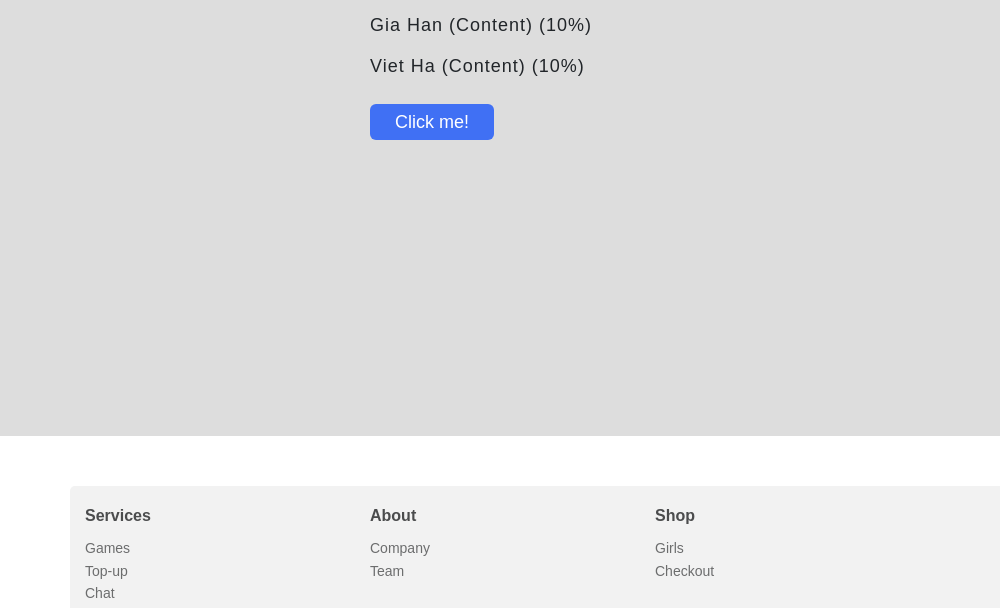
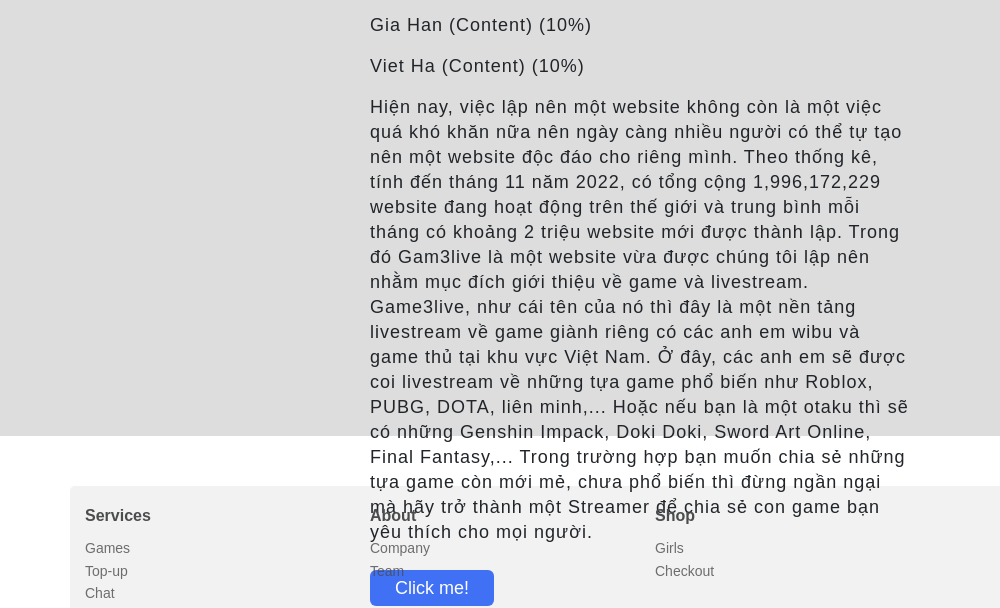
Before and after one commit to KhaiTony07/Gem3live, a plain HTML site: page about.html in a window 1280 px wide. Shown: the part 504-1112 px from the top of the page, 0-1000 px from the left. Drawn offline with nearby package versions, Linux system fonts and the light colour scheme; a script that the page names is missing.

Commit message:
Update about.html

```diff
--- a/about.html
+++ b/about.html
@@ -38,6 +38,8 @@
               <p>Nguyen Nguyen Nguyen (Artist) (20%)</p>
               <p>Gia Han (Content) (10%)</p>
               <p>Viet Ha (Content) (10%)</p>
+              <p>Hiện nay, việc lập nên một website không còn là một việc quá khó khăn nữa nên ngày càng nhiều người có thể tự tạo nên một website độc đáo cho riêng mình. Theo thống kê, tính đến tháng 11 năm 2022, có tổng cộng 1,996,172,229 website đang hoạt động trên thế giới và trung bình mỗi tháng có khoảng 2 triệu website mới được thành lập. Trong đó Gam3live là một website vừa được chúng tôi lập nên nhằm mục đích giới thiệu về game và livestream. Game3live, như cái tên của nó thì đây là một nền tảng livestream về game giành riêng có các anh em wibu và game thủ tại khu vực Việt Nam. Ở đây, các anh em sẽ được coi livestream về những tựa game phổ biến như Roblox, PUBG, DOTA, liên minh,... Hoặc nếu bạn là một otaku thì sẽ có những Genshin Impack, Doki Doki, Sword Art Online, Final Fantasy,... Trong trường hợp bạn muốn chia sẻ những tựa game còn mới mẻ, chưa phổ biến thì đừng ngần ngại mà hãy trở thành một Streamer để chia sẻ con game bạn yêu thích cho mọi người.
+</p>
             <div class="data">
             <a href="https://pennschool.edu.vn/" class="hire">Click me!</a>
             </div>
```
